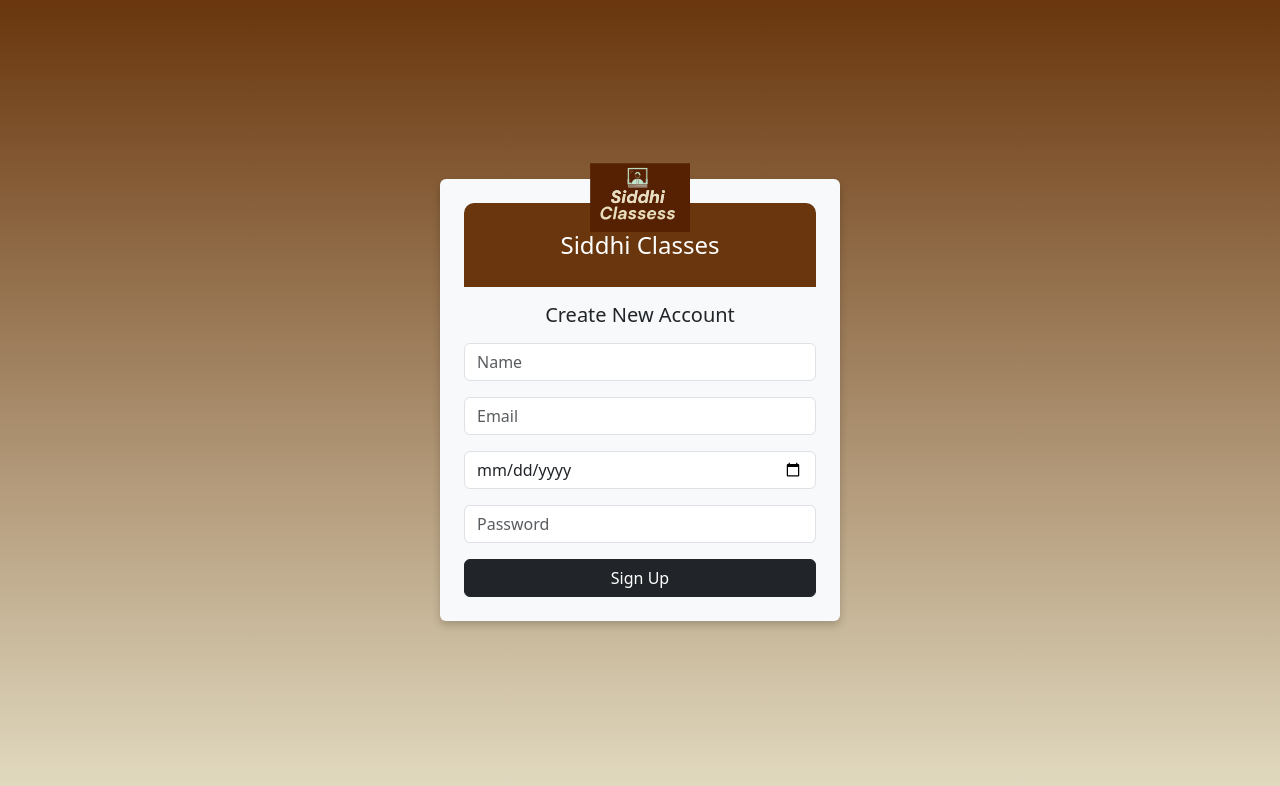
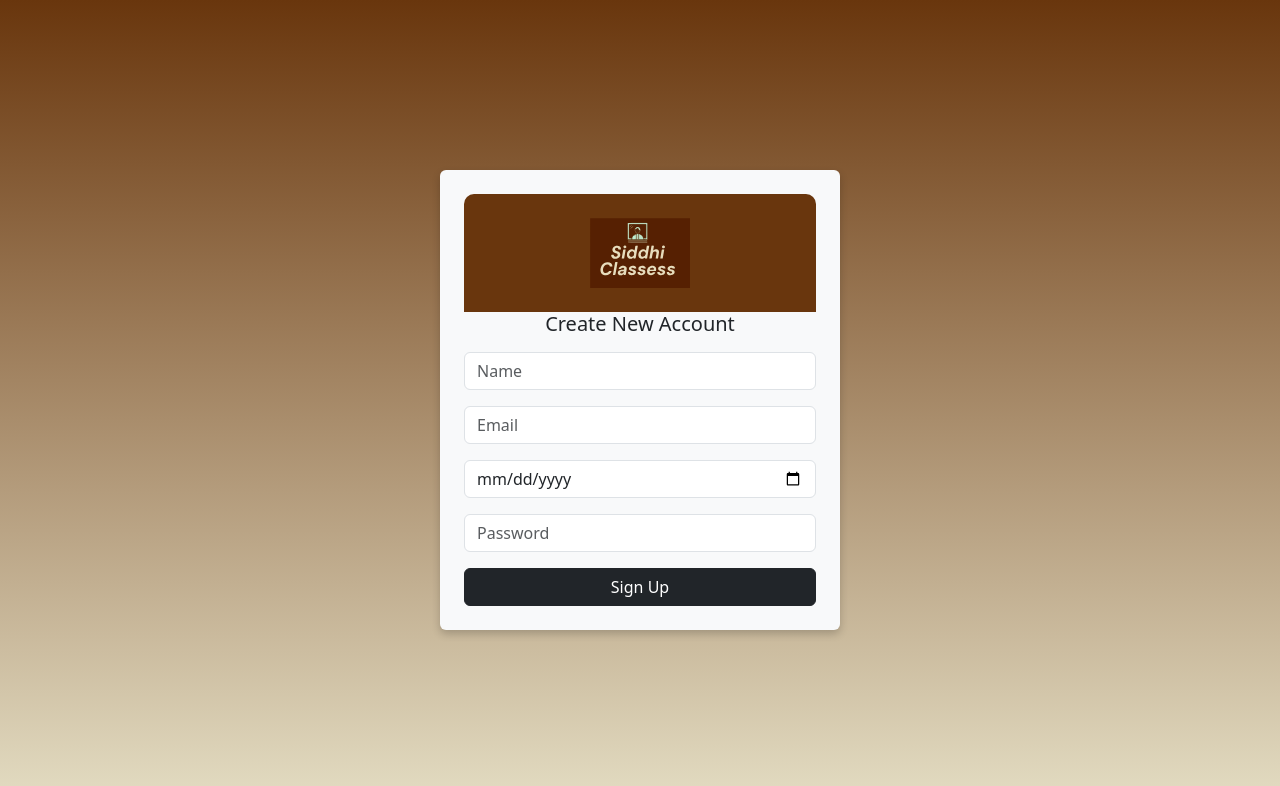
Before and after one commit to blackgrapes/SiddhiClassess-payslipGenerator, a React (Vite) app in the folder react-app/: page /signup in a window 1280 px wide. Shown: the top 786 px of the page. Built offline with nearby package versions, Linux system fonts and the light colour scheme.

Commit message:
signup page completed

```diff
--- a/react-app/src/component/Signup.jsx
+++ b/react-app/src/component/Signup.jsx
@@ -1,12 +1,12 @@
 import React, { useState } from "react";
-import { useNavigate } from "react-router-dom"; // ✅ Import useNavigate
+import { useNavigate } from "react-router-dom";
 import "bootstrap/dist/css/bootstrap.min.css";
-import logo from "../assets/colorlogo.svg"; // 🔹 Logo import kiya
+import logo from "../assets/colorlogo.svg";
 
-const URL = import.meta.env.VITE_APP_URL; // ✅ Ensure this is correctly set in .env file
+const URL = import.meta.env.VITE_APP_URL;
 
 const SignupPage = () => {
-  const navigate = useNavigate(); // ✅ Initialize navigate function
+  const navigate = useNavigate();
   const [formData, setFormData] = useState({
     name: "",
     email: "",
@@ -41,7 +41,6 @@ const SignupPage = () => {
       setMessage("Signup successful! Redirecting to login... 🎉");
       setFormData({ name: "", email: "", dob: "", password: "" });
 
-      // ✅ Redirect to login page after 2 seconds
       setTimeout(() => navigate("/"), 2000);
     } catch (error) {
       setMessage(error.message || "An error occurred.");
@@ -59,28 +58,15 @@ const SignupPage = () => {
         className="bg-light p-4 rounded"
         style={{ width: "400px", boxShadow: "0 4px 8px rgba(0,0,0,0.2)" }}
       >
-        {/* 🔹 Logo + Header */}
+        {/* Colored Header with Logo Inside */}
         <div
-          className="text-center position-relative mb-3"
+          className="text-center p-4"
           style={{
             backgroundColor: "#69360d",
-            padding: "20px 0",
             borderRadius: "10px 10px 0 0",
-            position: "relative",
           }}
         >
-          <img
-            src={logo}
-            alt="Logo"
-            style={{
-              width: "100px",
-              position: "absolute",
-              top: "-40px",
-              left: "50%",
-              transform: "translateX(-50%)",
-            }}
-          />
-          <h4 className="text-white mt-2">Siddhi Classes</h4>
+          <img src={logo} alt="Logo" style={{ width: "100px" }} />
         </div>
 
         <h5 className="text-center mb-3">Create New Account</h5>
```
